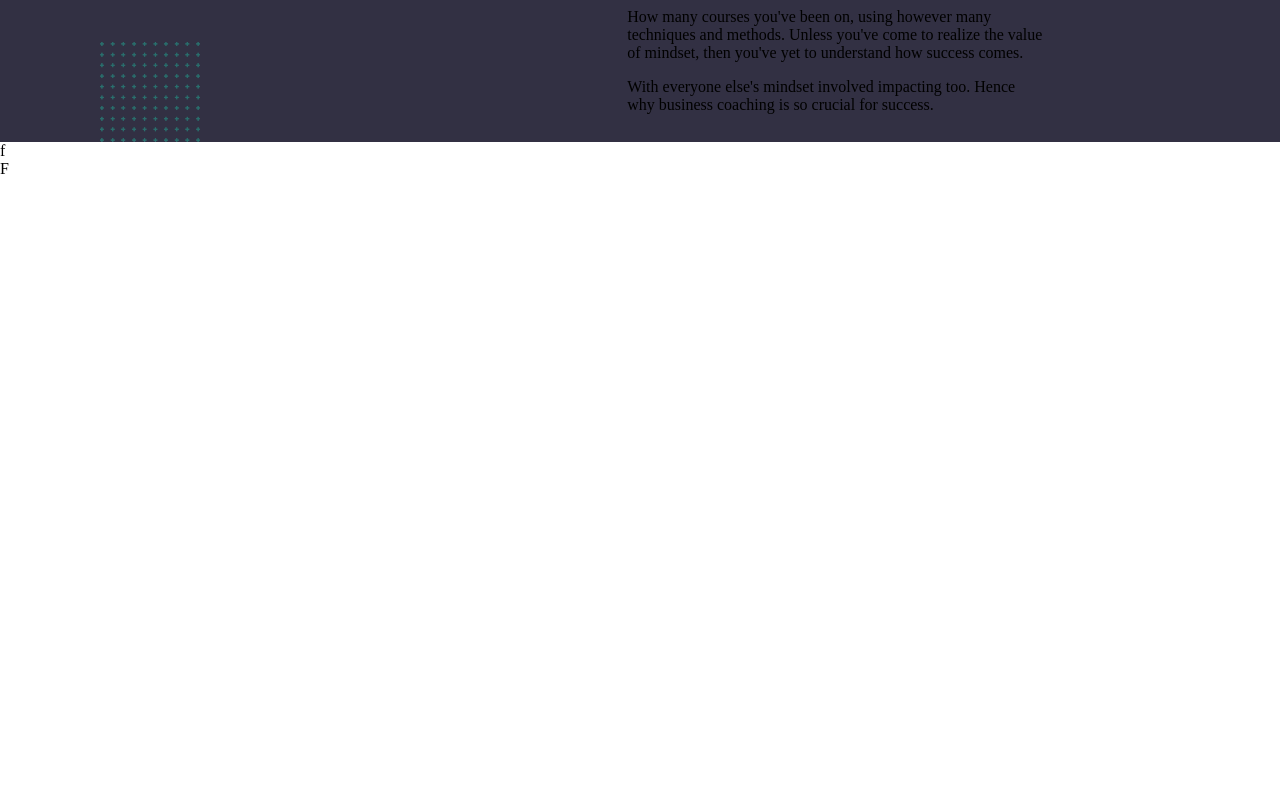
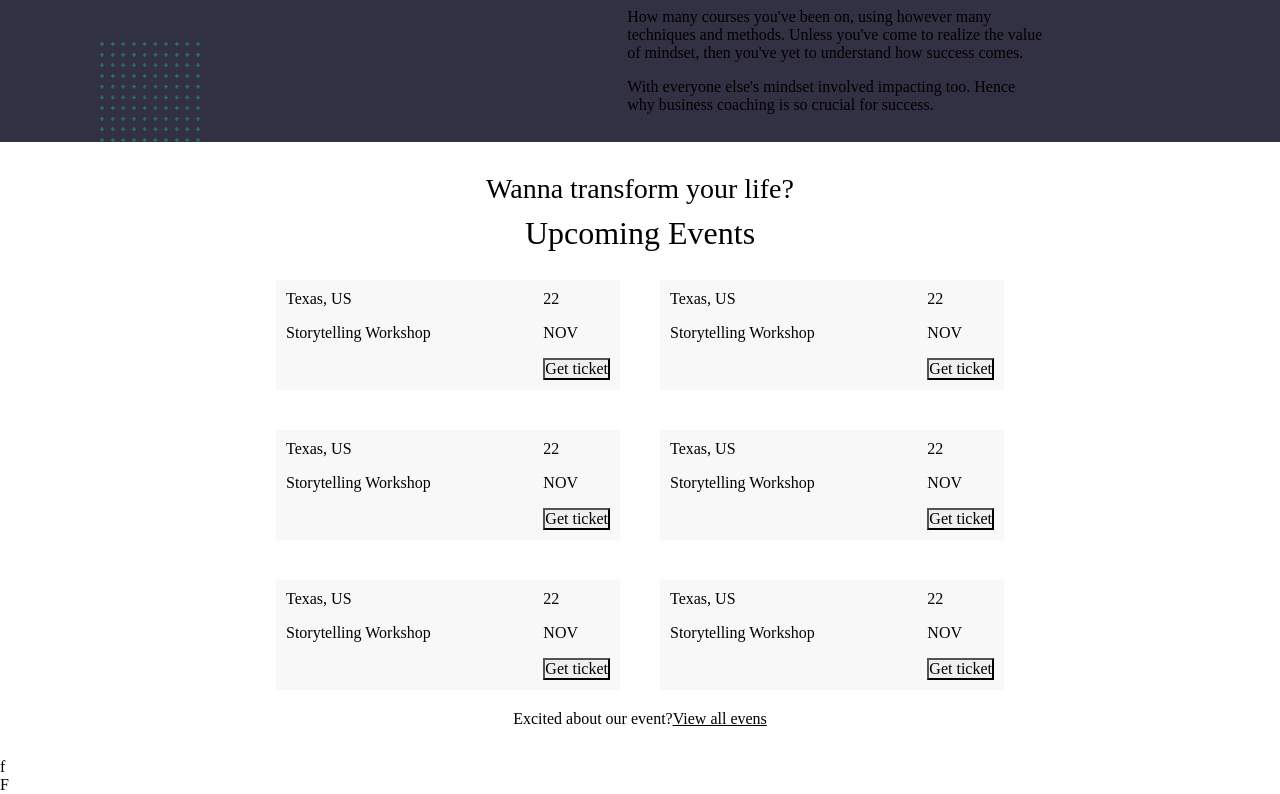
Before and after one commit to FrancescoCataletto/proj-html-vuejs, a Vue app: page / in a window 1280 px wide. Shown: the part 2562-3356 px from the top of the page. Before the commit the page ends 2740 px from the top, so only its background shows below. Built offline with nearby package versions, Linux system fonts and the light colour scheme.

Commit message:
draft structure of upcoming events component

```diff
--- a/src/components/MainComponent.vue
+++ b/src/components/MainComponent.vue
@@ -4,6 +4,7 @@
       <DiscoverNowComponent />
       <PlanCostComponent />
       <YouTubeComponent />
+      <UpcomingEventsComponent />
   </main>
 </template>
 
@@ -12,9 +13,10 @@ import OverviewComponent from './OverviewComponent.vue';
 import DiscoverNowComponent from './DiscoverNowComponent.vue';
 import PlanCostComponent from './PlanCostComponent.vue';
 import YouTubeComponent from './YouTubeComponent.vue';
+import UpcomingEventsComponent from './UpcomingEventsComponent.vue';
 export default {
     name: "MainComponent",
-    components: { OverviewComponent, DiscoverNowComponent, PlanCostComponent, YouTubeComponent }
+    components: { OverviewComponent, DiscoverNowComponent, PlanCostComponent, YouTubeComponent, UpcomingEventsComponent }
 }
 </script>
 
--- /dev/null
+++ b/src/components/UpcomingEventsComponent.vue
@@ -0,0 +1,113 @@
+<template>
+  <div id="upcoming">
+      <div id="upcoming-top">
+          <h3>Wanna transform your life?</h3>
+          <h2>Upcoming Events</h2>
+      </div>
+      <div id="upcoming-middle">
+          <div class="upcoming-card">
+              <div>
+                  <p>Texas, US</p>
+                  <p>Storytelling Workshop</p>
+              </div>
+              <div>
+                  <p>22</p>
+                  <p>NOV</p>
+                  <button>Get ticket</button>
+              </div>
+          </div>
+          <div class="upcoming-card">
+              <div>
+                  <p>Texas, US</p>
+                  <p>Storytelling Workshop</p>
+              </div>
+              <div>
+                  <p>22</p>
+                  <p>NOV</p>
+                  <button>Get ticket</button>
+              </div>
+          </div>
+          <div class="upcoming-card">
+              <div>
+                  <p>Texas, US</p>
+                  <p>Storytelling Workshop</p>
+              </div>
+              <div>
+                  <p>22</p>
+                  <p>NOV</p>
+                  <button>Get ticket</button>
+              </div>
+          </div>
+          <div class="upcoming-card">
+              <div>
+                  <p>Texas, US</p>
+                  <p>Storytelling Workshop</p>
+              </div>
+              <div>
+                  <p>22</p>
+                  <p>NOV</p>
+                  <button>Get ticket</button>
+              </div>
+          </div>
+          <div class="upcoming-card">
+              <div>
+                  <p>Texas, US</p>
+                  <p>Storytelling Workshop</p>
+              </div>
+              <div>
+                  <p>22</p>
+                  <p>NOV</p>
+                  <button>Get ticket</button>
+              </div>
+          </div>
+          <div class="upcoming-card">
+              <div>
+                  <p>Texas, US</p>
+                  <p>Storytelling Workshop</p>
+              </div>
+              <div>
+                  <p>22</p>
+                  <p>NOV</p>
+                  <button>Get ticket</button>
+              </div>
+          </div>
+      </div>
+      <div id="upcoming-bottom">
+          <p>Excited about our event?<a href="#">View all evens</a></p>
+      </div>
+  </div>
+</template>
+
+<script>
+export default {
+    name: "UpcomingEventsComponent"
+}
+</script>
+
+<style lang="scss" scoped>
+@import "../assets/img/global.scss";
+
+#upcoming{
+    width: 60%;
+    margin: 30px auto;
+}
+
+#upcoming-top{
+    text-align: center;
+}
+
+.upcoming-card{
+    width: calc(50% - 40px);
+    float: left;
+    background-color: rgb(248, 248, 248);
+    margin: 20px;
+    padding: 10px;
+    display: flex;
+    justify-content: space-between;
+
+}
+
+#upcoming-bottom{
+    text-align: center;
+}
+</style>
```
